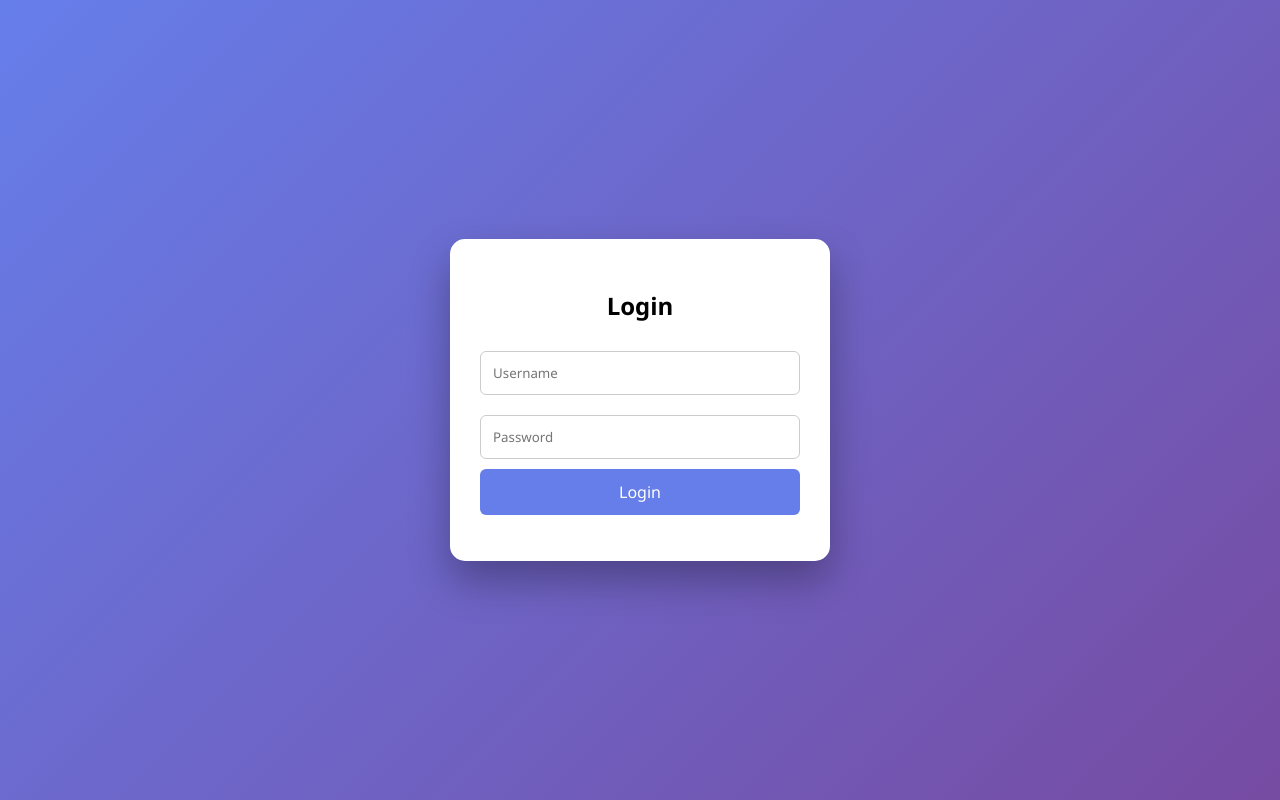
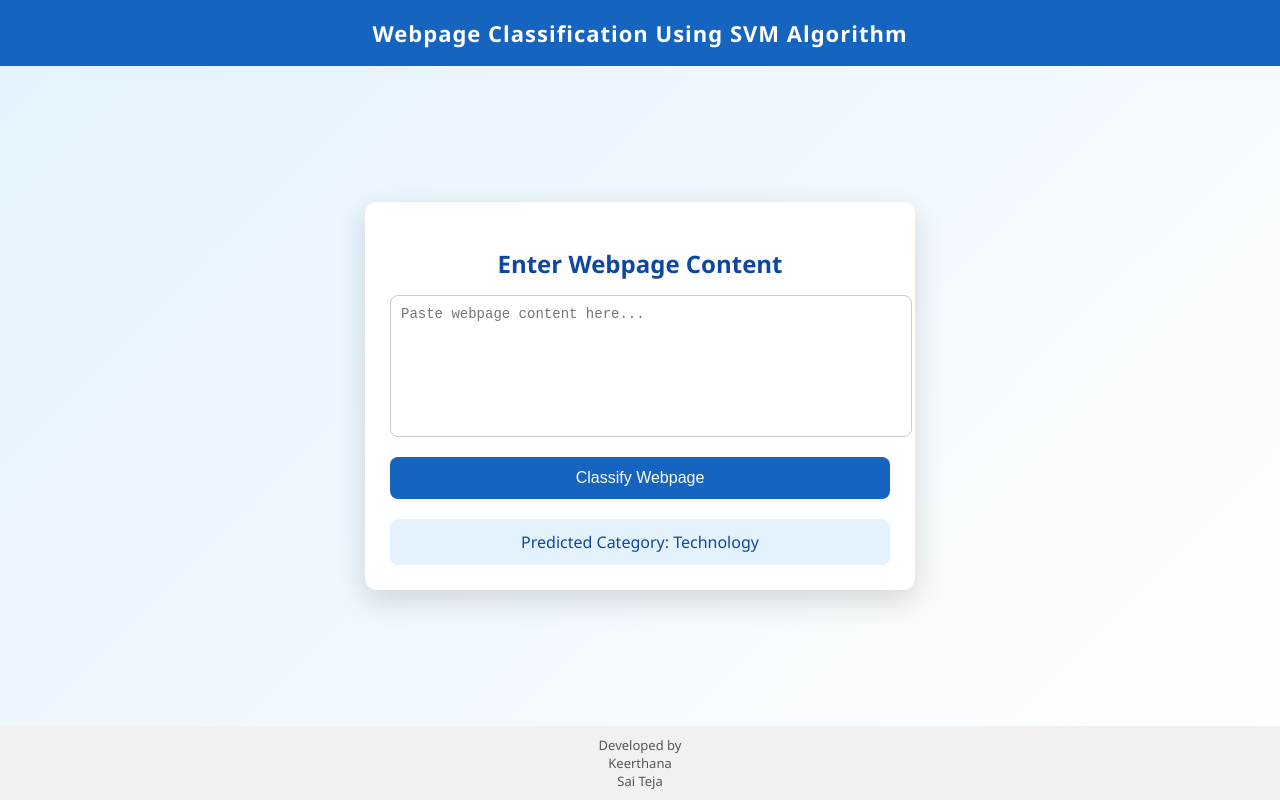
Before and after one commit to gvedhasa22081/webclassification, a plain HTML site: page index.html in a window 1280 px wide. Drawn offline with Linux system fonts and the light colour scheme.

Commit message:
Update index.html

```diff
--- a/index.html
+++ b/index.html
@@ -1,156 +1,157 @@
 <!DOCTYPE html>
-<html>
+<html lang="en">
 <head>
-<title>Mini Web Project</title>
+    <meta charset="UTF-8">
+    <title>Webpage Classification Using SVM</title>
 
     <style>
-* {
-    box-sizing: border-box;
-    font-family: 'Segoe UI', sans-serif;
+        body {
+            margin: 0;
+            padding: 0;
+            font-family: "Segoe UI", Arial, sans-serif;
+            background: linear-gradient(135deg, #e3f2fd, #ffffff);
+            height: 100vh;
+            display: flex;
+            flex-direction: column;
         }
 
-body {
-    margin: 0;
-    height: 100vh;
-    background: linear-gradient(135deg, #667eea, #764ba2);
+        /* Header */
+        header {
+            background-color: #1565c0;
+            color: white;
+            padding: 18px;
+            text-align: center;
+            font-size: 22px;
+            font-weight: 600;
+            letter-spacing: 1px;
+        }
+
+        /* Main content */
+        .container {
+            flex: 1;
             display: flex;
             justify-content: center;
             align-items: center;
         }
 
-/* COMMON BOX */
-.box {
-    width: 380px;
+        .card {
+            width: 500px;
             background: white;
-    padding: 30px;
-    border-radius: 15px;
-    box-shadow: 0 20px 40px rgba(0,0,0,0.3);
-    animation: fadeIn 1s ease;
+            padding: 25px;
+            border-radius: 12px;
+            box-shadow: 0px 10px 30px rgba(0, 0, 0, 0.15);
+            animation: fadeIn 0.8s ease-in-out;
         }
 
-/* ANIMATIONS */
-@keyframes fadeIn {
-    from { opacity: 0; transform: scale(0.9); }
-    to { opacity: 1; transform: scale(1); }
+        .card h2 {
+            text-align: center;
+            margin-bottom: 15px;
+            color: #0d47a1;
         }
 
-@keyframes slideLeft {
-    from { transform: translateX(100px); opacity: 0; }
-    to { transform: translateX(0); opacity: 1; }
+        textarea {
+            width: 100%;
+            height: 120px;
+            border-radius: 8px;
+            border: 1px solid #ccc;
+            padding: 10px;
+            font-size: 14px;
+            resize: none;
+            outline: none;
         }
 
-/* INPUTS */
-input, textarea {
-    width: 100%;
-    padding: 12px;
-    margin: 10px 0;
-    border-radius: 6px;
-    border: 1px solid #ccc;
+        textarea:focus {
+            border-color: #1565c0;
         }
 
-/* BUTTON */
         button {
             width: 100%;
+            margin-top: 15px;
             padding: 12px;
-    background: #667eea;
+            border: none;
+            border-radius: 8px;
+            background-color: #1565c0;
             color: white;
-    border: none;
-    border-radius: 6px;
+            font-size: 16px;
             cursor: pointer;
-    font-size: 16px;
-    transition: 0.3s;
+            transition: all 0.3s ease;
         }
 
         button:hover {
-    background: #5a67d8;
-    transform: scale(1.05);
+            background-color: #0d47a1;
+            transform: scale(1.02);
         }
 
-h2 {
+        .result {
+            margin-top: 20px;
+            padding: 12px;
+            background-color: #e3f2fd;
+            border-radius: 8px;
             text-align: center;
+            font-size: 16px;
+            color: #0d47a1;
+            animation: slideUp 0.6s ease-in-out;
         }
 
-/* HIDE PAGES */
-#dashboard, #classifier {
-    display: none;
+        /* Footer */
+        footer {
+            background-color: #f1f1f1;
+            text-align: center;
+            padding: 10px;
+            font-size: 13px;
+            color: #555;
+        }
+
+        /* Animations */
+        @keyframes fadeIn {
+            from {
+                opacity: 0;
+                transform: translateY(20px);
+            }
+            to {
+                opacity: 1;
+                transform: translateY(0);
+            }
+        }
+
+        @keyframes slideUp {
+            from {
+                opacity: 0;
+                transform: translateY(15px);
+            }
+            to {
+                opacity: 1;
+                transform: translateY(0);
+            }
         }
     </style>
-
 </head>
 <body>
 
-<!-- LOGIN PAGE -->
-<div class="box" id="login">
-    <h2>Login</h2>
-    <input type="text" id="user" placeholder="Username">
-    <input type="password" id="pass" placeholder="Password">
-    <button onclick="login()">Login</button>
-    <p id="loginMsg" style="text-align:center;"></p>
+<header>
+    Webpage Classification Using SVM Algorithm
+</header>
+
+<div class="container">
+    <div class="card">
+        <h2>Enter Webpage Content</h2>
+
+        <textarea placeholder="Paste webpage content here..."></textarea>
+
+        <button>Classify Webpage</button>
+
+        <!-- Example result (backend will replace this) -->
+        <div class="result">
+            Predicted Category: Technology
+        </div>
+    </div>
 </div>
 
-<!-- DASHBOARD -->
-<div class="box" id="dashboard">
-    <h2>Dashboard</h2>
-    <p style="text-align:center;">Welcome to Mini Web Project 🚀</p>
-    <button onclick="openClassifier()">Web Page Classification</button>
-    <button onclick="logout()" style="background:#e53e3e;">Logout</button>
-</div>
-
-<!-- CLASSIFICATION PAGE -->
-<div class="box" id="classifier" style="animation: slideLeft 1s;">
-    <h2>Web Page Classification</h2>
-    <textarea id="text" placeholder="Enter webpage content..."></textarea>
-    <button onclick="classify()">Classify</button>
-    <p id="result" style="text-align:center;font-weight:bold;"></p>
-    <button onclick="back()">Back</button>
-</div>
-
-<script>
-function login() {
-    let u = document.getElementById("user").value;
-    let p = document.getElementById("pass").value;
-
-    if (u === "admin" && p === "1234") {
-        document.getElementById("login").style.display = "none";
-        document.getElementById("dashboard").style.display = "block";
-    } else {
-        document.getElementById("loginMsg").style.color = "red";
-        document.getElementById("loginMsg").innerHTML = "Invalid Credentials";
-    }
-}
-
-function logout() {
-    document.getElementById("dashboard").style.display = "none";
-    document.getElementById("login").style.display = "block";
-}
-
-function openClassifier() {
-    document.getElementById("dashboard").style.display = "none";
-    document.getElementById("classifier").style.display = "block";
-}
-
-function back() {
-    document.getElementById("classifier").style.display = "none";
-    document.getElementById("dashboard").style.display = "block";
-}
-
-function classify() {
-    let t = document.getElementById("text").value.toLowerCase();
-    let category = "Unknown";
-
-    if (t.includes("ai") || t.includes("machine learning"))
-        category = "Technology";
-    else if (t.includes("cricket") || t.includes("football"))
-        category = "Sports";
-    else if (t.includes("movie") || t.includes("music"))
-        category = "Entertainment";
-    else if (t.includes("stock") || t.includes("business"))
-        category = "Business";
-
-    document.getElementById("result").innerHTML =
-        "Predicted Category: " + category;
-}
-</script>
+<footer>
+    Developed by<br>
+    Keerthana<br>
+    Sai Teja
+</footer>
 
 </body>
 </html>
```
Lines whose indentation alone changed are shown as unchanged.
